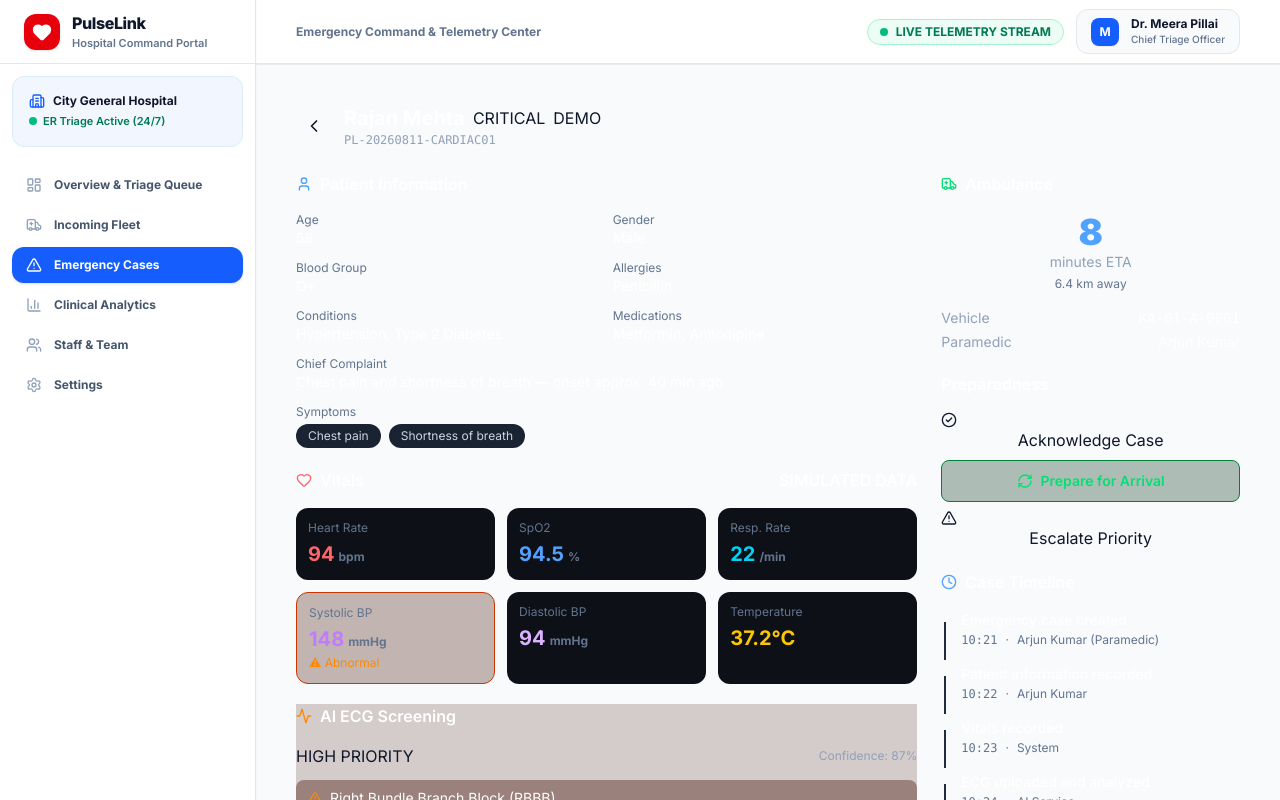
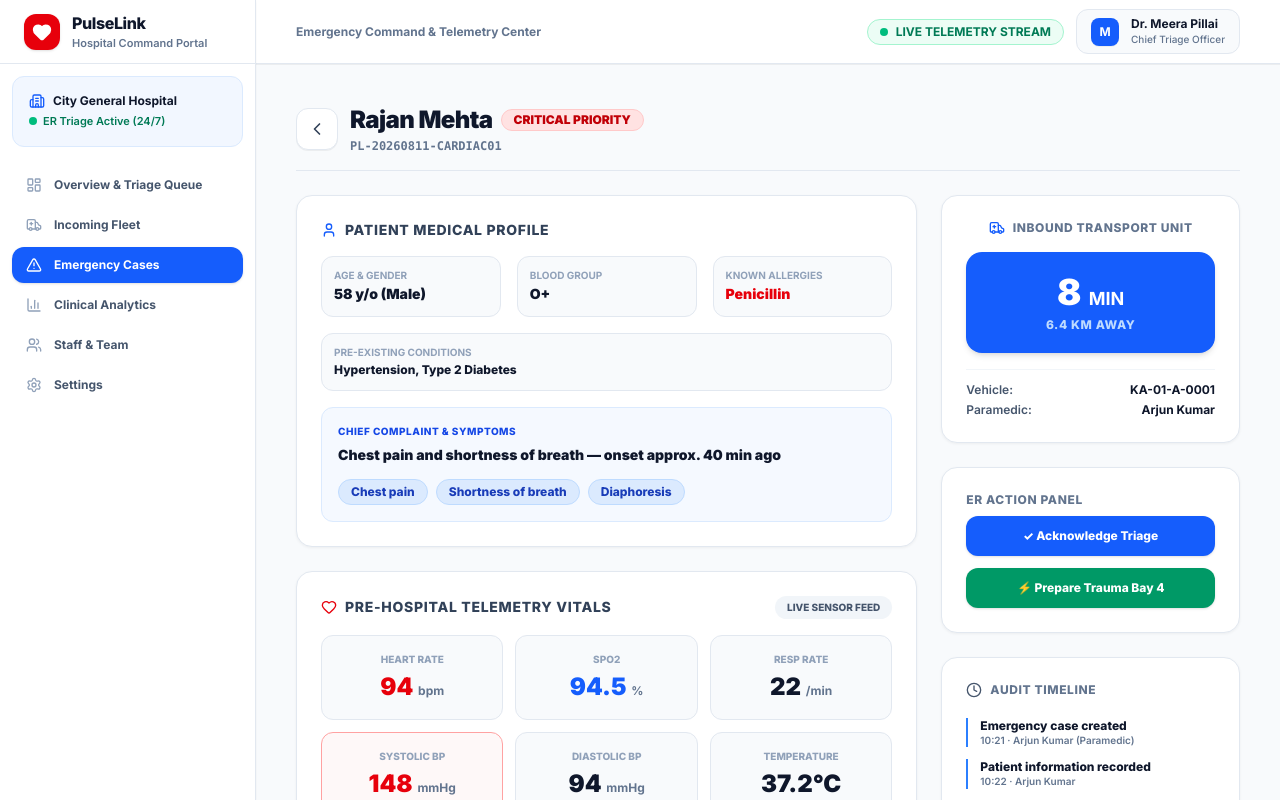
Before and after one commit to Soyal1007/pulselink, a Next.js app: page /hospital/cases/1 in a window 1280 px wide. Shown: the top 800 px of the page. Built offline with nearby package versions, Linux system fonts and the light colour scheme.

Commit message:
fix: resolve text contrast and readability on patient dossier and paramedic portal

```diff
--- a/app/hospital/cases/[id]/page.tsx
+++ b/app/hospital/cases/[id]/page.tsx
@@ -3,17 +3,18 @@ import { useParams } from 'next/navigation';
 import {
   Heart, Activity, MapPin, Clock, CheckCircle2,
   AlertTriangle, User, Ambulance, Thermometer, Wind,
-  Brain, RefreshCw, ChevronLeft
+  Brain, RefreshCw, ChevronLeft, ShieldAlert
 } from 'lucide-react';
 import Link from 'next/link';
-import { cn, formatTime } from '@/lib/utils';
+import { cn } from '@/lib/utils';
+import { useState } from 'react';
 
 const DEMO_CASE = {
   id: 'case-001',
   case_ref: 'PL-20260811-CARDIAC01',
   patient: { name: 'Rajan Mehta', age: 58, gender: 'Male', blood_group: 'O+', allergies: 'Penicillin', conditions: 'Hypertension, Type 2 Diabetes', medications: 'Metformin, Amlodipine' },
   priority: 'CRITICAL',
-  symptoms: ['Chest pain', 'Shortness of breath'],
+  symptoms: ['Chest pain', 'Shortness of breath', 'Diaphoresis'],
   chief_complaint: 'Chest pain and shortness of breath — onset approx. 40 min ago',
   vitals: { heart_rate: 94, systolic_bp: 148, diastolic_bp: 94, spo2: 94.5, resp_rate: 22, temperature: 37.2, consciousness: 'alert' },
   ecg: { ai_result: 'RBBB + ST-T Changes', confidence: 87, risk: 'HIGH', patterns: ['Right Bundle Branch Block (RBBB)', 'ST-segment Depression'] },
@@ -26,172 +27,169 @@ const DEMO_CASE = {
     { time: '10:24', label: 'ECG uploaded and analyzed', actor: 'AI Service' },
     { time: '10:25', label: 'Hospital notified', actor: 'Arjun Kumar' },
   ],
-  is_demo: true,
 };
 
 export default function CaseDetailPage() {
   const params = useParams();
   const c = DEMO_CASE;
+  const [acknowledged, setAcknowledged] = useState(false);
+  const [prepared, setPrepared] = useState(false);
 
   return (
-    <div>
+    <div className="w-full space-y-6">
       {/* Header */}
-      <div className="mb-6 flex items-center gap-3">
-        <Link href="/hospital/cases" className="btn-ghost p-2">
-          <ChevronLeft className="h-5 w-5" />
-        </Link>
-        <div className="flex-1">
-          <div className="flex items-center gap-2">
-            <h1 className="text-xl font-bold text-white">{c.patient.name}</h1>
-            <span className="badge-critical">{c.priority}</span>
-            {c.is_demo && <span className="badge-demo">DEMO</span>}
+      <div className="flex flex-wrap items-center justify-between gap-4 border-b border-slate-200 pb-4">
+        <div className="flex items-center gap-3">
+          <Link href="/hospital/cases" className="rounded-xl border border-slate-200 bg-white p-2.5 text-slate-700 hover:bg-slate-50 shadow-2xs">
+            <ChevronLeft className="h-5 w-5" />
+          </Link>
+          <div>
+            <div className="flex items-center gap-2">
+              <h1 className="text-2xl font-black text-slate-900 tracking-tight">{c.patient.name}</h1>
+              <span className="rounded-full bg-red-100 border border-red-200 px-3 py-0.5 text-xs font-black text-red-700">
+                {c.priority} PRIORITY
+              </span>
+            </div>
+            <p className="text-xs font-mono font-bold text-slate-500 mt-0.5">{c.case_ref}</p>
           </div>
-          <p className="text-xs font-mono text-slate-400">{c.case_ref}</p>
+        </div>
+
+        <div className="flex items-center gap-2">
+          {acknowledged && (
+            <span className="rounded-xl bg-emerald-50 border border-emerald-200 px-3 py-2 text-xs font-extrabold text-emerald-700">
+              ✓ TRIAGE ACKNOWLEDGED
+            </span>
+          )}
+          {prepared && (
+            <span className="rounded-xl bg-blue-50 border border-blue-200 px-3 py-2 text-xs font-extrabold text-blue-700">
+              ✓ BAY 4 READY
+            </span>
+          )}
         </div>
       </div>
 
-      <div className="grid gap-6 lg:grid-cols-3">
-        {/* Left column */}
-        <div className="space-y-5 lg:col-span-2">
-          {/* Patient */}
-          <div className="card">
-            <h3 className="mb-4 flex items-center gap-2 font-semibold text-white">
-              <User className="h-4 w-4 text-blue-400" />Patient Information
+      <div className="grid grid-cols-1 lg:grid-cols-12 gap-6 w-full">
+        {/* Left column (8 cols) */}
+        <div className="lg:col-span-8 space-y-6">
+          {/* Patient Details */}
+          <div className="pro-card p-6 space-y-4">
+            <h3 className="flex items-center gap-2 text-sm font-extrabold uppercase tracking-wider text-slate-700">
+              <User className="h-4 w-4 text-blue-600" /> Patient Medical Profile
             </h3>
-            <div className="grid grid-cols-2 gap-3 text-sm">
-              {[
-                ['Age', c.patient.age],
-                ['Gender', c.patient.gender],
-                ['Blood Group', c.patient.blood_group],
-                ['Allergies', c.patient.allergies],
-                ['Conditions', c.patient.conditions],
-                ['Medications', c.patient.medications],
-              ].map(([k, v]) => (
-                <div key={k as string}>
-                  <p className="text-xs text-slate-500">{k}</p>
-                  <p className="font-medium text-white">{v as string}</p>
-                </div>
-              ))}
-              <div className="col-span-2">
-                <p className="text-xs text-slate-500">Chief Complaint</p>
-                <p className="font-medium text-white">{c.chief_complaint}</p>
+
+            <div className="grid grid-cols-2 sm:grid-cols-3 gap-4 text-xs">
+              <div className="rounded-xl bg-slate-50 border border-slate-200 p-3">
+                <p className="font-bold text-slate-400 uppercase text-[10px]">Age & Gender</p>
+                <p className="font-black text-slate-900 text-sm mt-0.5">{c.patient.age} y/o ({c.patient.gender})</p>
               </div>
-              <div className="col-span-2">
-                <p className="text-xs text-slate-500 mb-1">Symptoms</p>
-                <div className="flex flex-wrap gap-2">
-                  {c.symptoms.map(s => <span key={s} className="rounded-full bg-[#1a2332] px-3 py-1 text-xs text-slate-300">{s}</span>)}
-                </div>
+              <div className="rounded-xl bg-slate-50 border border-slate-200 p-3">
+                <p className="font-bold text-slate-400 uppercase text-[10px]">Blood Group</p>
+                <p className="font-black text-slate-900 text-sm mt-0.5">{c.patient.blood_group}</p>
+              </div>
+              <div className="rounded-xl bg-slate-50 border border-slate-200 p-3">
+                <p className="font-bold text-slate-400 uppercase text-[10px]">Known Allergies</p>
+                <p className="font-black text-red-600 text-sm mt-0.5">{c.patient.allergies}</p>
+              </div>
+              <div className="col-span-2 sm:col-span-3 rounded-xl bg-slate-50 border border-slate-200 p-3">
+                <p className="font-bold text-slate-400 uppercase text-[10px]">Pre-existing Conditions</p>
+                <p className="font-extrabold text-slate-900 text-xs mt-0.5">{c.patient.conditions}</p>
+              </div>
+            </div>
+
+            <div className="rounded-xl bg-blue-50/60 border border-blue-100 p-4 space-y-1.5">
+              <p className="text-[10px] font-extrabold uppercase tracking-wider text-blue-700">Chief Complaint & Symptoms</p>
+              <p className="text-sm font-black text-slate-900">{c.chief_complaint}</p>
+              <div className="flex flex-wrap gap-2 pt-2">
+                {c.symptoms.map(s => (
+                  <span key={s} className="rounded-full bg-blue-100 border border-blue-200 px-3 py-1 text-xs font-extrabold text-blue-800">
+                    {s}
+                  </span>
+                ))}
               </div>
             </div>
           </div>
 
-          {/* Vitals */}
-          <div className="card">
-            <h3 className="mb-4 flex items-center gap-2 font-semibold text-white">
-              <Heart className="h-4 w-4 text-red-400" />Vitals
-              <span className="badge-sim ml-auto">SIMULATED DATA</span>
-            </h3>
-            <div className="grid grid-cols-3 gap-3">
+          {/* Vitals Grid */}
+          <div className="pro-card p-6 space-y-4">
+            <div className="flex items-center justify-between">
+              <h3 className="flex items-center gap-2 text-sm font-extrabold uppercase tracking-wider text-slate-700">
+                <Heart className="h-4 w-4 text-red-600" /> Pre-Hospital Telemetry Vitals
+              </h3>
+              <span className="rounded-full bg-slate-100 px-3 py-1 text-[10px] font-extrabold text-slate-600">
+                LIVE SENSOR FEED
+              </span>
+            </div>
+
+            <div className="grid grid-cols-2 sm:grid-cols-3 gap-3">
               {[
-                { label: 'Heart Rate', value: c.vitals.heart_rate, unit: 'bpm', color: 'text-red-400', warn: c.vitals.heart_rate > 100 },
-                { label: 'SpO2', value: c.vitals.spo2, unit: '%', color: 'text-blue-400', warn: c.vitals.spo2 < 94 },
-                { label: 'Resp. Rate', value: c.vitals.resp_rate, unit: '/min', color: 'text-cyan-400', warn: false },
-                { label: 'Systolic BP', value: c.vitals.systolic_bp, unit: 'mmHg', color: 'text-purple-400', warn: c.vitals.systolic_bp > 140 },
-                { label: 'Diastolic BP', value: c.vitals.diastolic_bp, unit: 'mmHg', color: 'text-purple-300', warn: false },
-                { label: 'Temperature', value: `${c.vitals.temperature}°C`, unit: '', color: 'text-yellow-400', warn: false },
+                { label: 'Heart Rate', value: c.vitals.heart_rate, unit: 'bpm', color: 'text-red-600', warn: false },
+                { label: 'SpO2', value: c.vitals.spo2, unit: '%', color: 'text-blue-600', warn: false },
+                { label: 'Resp Rate', value: c.vitals.resp_rate, unit: '/min', color: 'text-slate-900', warn: false },
+                { label: 'Systolic BP', value: c.vitals.systolic_bp, unit: 'mmHg', color: 'text-red-600', warn: true },
+                { label: 'Diastolic BP', value: c.vitals.diastolic_bp, unit: 'mmHg', color: 'text-slate-900', warn: false },
+                { label: 'Temperature', value: `${c.vitals.temperature}°C`, unit: '', color: 'text-slate-900', warn: false },
               ].map(({ label, value, unit, color, warn }) => (
-                <div key={label} className={cn('rounded-xl p-3', warn ? 'border border-orange-700 bg-orange-950/30' : 'bg-[#0d1117]')}>
-                  <p className="text-xs text-slate-500 mb-1">{label}</p>
-                  <p className={cn('text-xl font-bold', color)}>{value}<span className="text-xs text-slate-500 ml-1">{unit}</span></p>
-                  {warn && <p className="text-xs text-orange-400 mt-0.5">⚠ Abnormal</p>}
+                <div key={label} className={cn('rounded-xl border p-4 text-center', warn ? 'border-red-300 bg-red-50/50' : 'border-slate-200 bg-slate-50')}>
+                  <p className="text-[10px] font-extrabold uppercase text-slate-400">{label}</p>
+                  <p className={cn('text-2xl font-black mt-1', color)}>{value} <span className="text-xs font-bold text-slate-500">{unit}</span></p>
+                  {warn && <p className="text-[10px] font-extrabold text-red-600 mt-1">⚠ Elevated</p>}
                 </div>
               ))}
             </div>
           </div>
-
-          {/* ECG / AI Result */}
-          <div className="card border-orange-800 bg-orange-950/20">
-            <h3 className="mb-4 flex items-center gap-2 font-semibold text-white">
-              <Activity className="h-4 w-4 text-orange-400" />AI ECG Screening
-            </h3>
-            <div className="flex items-center justify-between mb-3">
-              <span className="badge-high">{c.ecg.risk} PRIORITY</span>
-              <span className="text-xs text-slate-400">Confidence: {c.ecg.confidence}%</span>
-            </div>
-            <div className="space-y-2 mb-4">
-              {c.ecg.patterns.map(p => (
-                <div key={p} className="flex items-center gap-2 rounded-lg bg-orange-950/40 px-3 py-2">
-                  <AlertTriangle className="h-3.5 w-3.5 text-orange-400 flex-shrink-0" />
-                  <span className="text-sm text-white">{p}</span>
-                </div>
-              ))}
-            </div>
-            <div className="ai-disclaimer text-left">
-              AI-generated screening result. Not a medical diagnosis. Final interpretation must be performed by a qualified healthcare professional.
-            </div>
-          </div>
         </div>
 
-        {/* Right column */}
-        <div className="space-y-5">
-          {/* Ambulance / ETA */}
-          <div className="card">
-            <h3 className="mb-4 flex items-center gap-2 font-semibold text-white">
-              <Ambulance className="h-4 w-4 text-green-400" />Ambulance
+        {/* Right column (4 cols) */}
+        <div className="lg:col-span-4 space-y-6">
+          {/* ETA Card */}
+          <div className="pro-card p-6 space-y-4 text-center">
+            <h3 className="flex items-center justify-center gap-2 text-xs font-extrabold uppercase tracking-wider text-slate-500">
+              <Ambulance className="h-4 w-4 text-blue-600" /> Inbound Transport Unit
             </h3>
-            <div className="text-center mb-4">
-              <p className="text-4xl font-black text-blue-400">{c.ambulance.eta}</p>
-              <p className="text-sm text-slate-400">minutes ETA</p>
-              <p className="text-xs text-slate-500 mt-1">{c.ambulance.distance} km away</p>
+            <div className="rounded-2xl bg-blue-600 p-5 text-white shadow-md">
+              <p className="text-4xl font-black">{c.ambulance.eta} <span className="text-lg font-bold">MIN</span></p>
+              <p className="text-xs font-extrabold uppercase tracking-wider text-blue-200 mt-1">{c.ambulance.distance} km away</p>
             </div>
-            <div className="space-y-1 text-sm">
+            <div className="text-xs space-y-1 text-slate-600 font-semibold text-left border-t border-slate-100 pt-3">
               <div className="flex justify-between">
-                <span className="text-slate-400">Vehicle</span>
-                <span className="font-mono text-white">{c.ambulance.id}</span>
+                <span>Vehicle:</span>
+                <span className="font-bold text-slate-900">{c.ambulance.id}</span>
               </div>
               <div className="flex justify-between">
-                <span className="text-slate-400">Paramedic</span>
-                <span className="text-white">{c.ambulance.paramedic}</span>
+                <span>Paramedic:</span>
+                <span className="font-bold text-slate-900">{c.ambulance.paramedic}</span>
               </div>
             </div>
           </div>
 
-          {/* Actions */}
-          <div className="card">
-            <h3 className="mb-4 font-semibold text-white">Preparedness</h3>
-            <div className="space-y-2">
-              <button className="btn-primary w-full">
-                <CheckCircle2 className="h-4 w-4" />
-                Acknowledge Case
-              </button>
-              <button className="flex w-full items-center justify-center gap-2 rounded-lg border border-green-700 bg-green-950/30 px-4 py-2.5 text-sm font-semibold text-green-400 transition hover:bg-green-900/30">
-                <RefreshCw className="h-4 w-4" />
-                Prepare for Arrival
-              </button>
-              <button className="btn-ghost w-full">
-                <AlertTriangle className="h-4 w-4" />
-                Escalate Priority
-              </button>
-            </div>
+          {/* Action Buttons */}
+          <div className="pro-card p-6 space-y-3">
+            <h3 className="text-xs font-extrabold uppercase tracking-wider text-slate-500 mb-2">ER Action Panel</h3>
+            <button
+              onClick={() => setAcknowledged(true)}
+              className="w-full rounded-xl bg-blue-600 py-3 text-xs font-extrabold text-white hover:bg-blue-700 shadow-sm transition"
+            >
+              ✓ Acknowledge Triage
+            </button>
+            <button
+              onClick={() => setPrepared(true)}
+              className="w-full rounded-xl bg-emerald-600 py-3 text-xs font-extrabold text-white hover:bg-emerald-700 shadow-sm transition"
+            >
+              ⚡ Prepare Trauma Bay 4
+            </button>
           </div>
 
           {/* Case Timeline */}
-          <div className="card">
-            <h3 className="mb-4 flex items-center gap-2 font-semibold text-white">
-              <Clock className="h-4 w-4 text-blue-400" />Case Timeline
+          <div className="pro-card p-6 space-y-3">
+            <h3 className="flex items-center gap-2 text-xs font-extrabold uppercase tracking-wider text-slate-500">
+              <Clock className="h-4 w-4 text-slate-600" /> Audit Timeline
             </h3>
-            <div className="relative space-y-4 pl-5">
+            <div className="space-y-3 pt-2">
               {c.events.map((ev, i) => (
-                <div key={i} className="relative">
-                  <div className="timeline-dot-done absolute -left-5 top-1" />
-                  {i < c.events.length - 1 && (
-                    <div className="absolute -left-[17px] top-3 h-full w-0.5 bg-[#1f2d3d]" />
-                  )}
-                  <p className="text-sm font-medium text-white">{ev.label}</p>
-                  <div className="flex gap-2 text-xs text-slate-500 mt-0.5">
-                    <span className="font-mono">{ev.time}</span>
-                    <span>·</span>
-                    <span>{ev.actor}</span>
+                <div key={i} className="flex items-start gap-3 text-xs border-l-2 border-blue-500 pl-3">
+                  <div>
+                    <p className="font-extrabold text-slate-900">{ev.label}</p>
+                    <p className="text-[10px] font-semibold text-slate-500">{ev.time} · {ev.actor}</p>
                   </div>
                 </div>
               ))}
```
Also changed, not shown: app/paramedic/page.tsx (+47 -48 lines).
